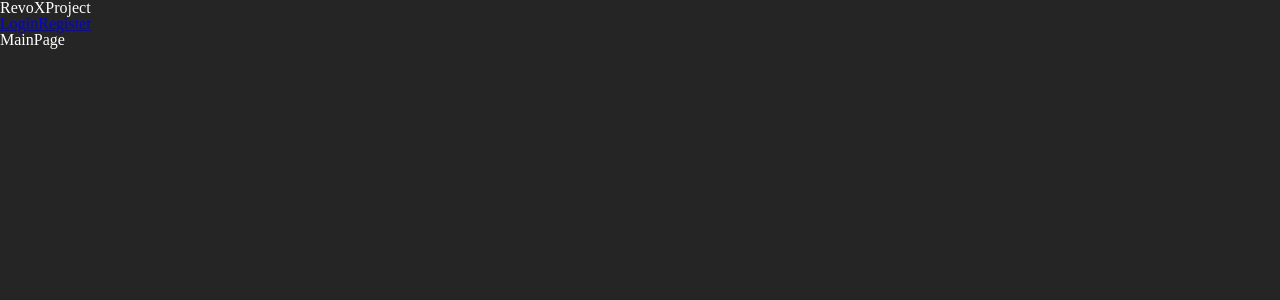
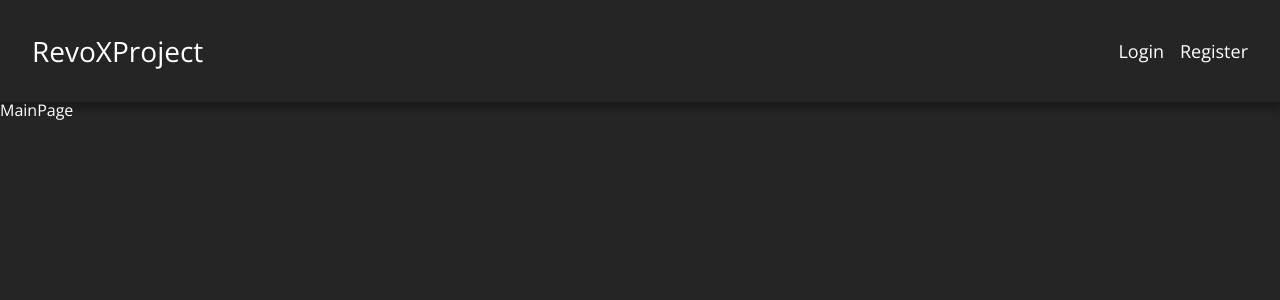
Before and after one commit to LeandroVictor666/revoxproject-app, a React (Vite) app: page / in a window 1280 px wide. Shown: the top 300 px of the page. Built offline with nearby package versions, Linux system fonts and the light colour scheme.

Commit message:
style(headercomponent): stylized header component

```diff
--- a/src/Components/Header/Header.tsx
+++ b/src/Components/Header/Header.tsx
@@ -1,4 +1,5 @@
 import Styles from "../../Styles/app.module.css";
+
 const Header = (): JSX.Element => {
   return (
     <header>
@@ -7,8 +8,12 @@ const Header = (): JSX.Element => {
       </div>
       <div className={Styles.lastSection}>
         <nav>
-          <a href="/login">Login</a>
-          <a href="/register">Register</a>
+          <a href="/login" id="login-btn">
+            Login
+          </a>
+          <a href="/register" style={{ marginLeft: "16px" }}>
+            Register
+          </a>
         </nav>
       </div>
     </header>
--- /dev/null
+++ b/src/Styles/_scss/_fonts-import.scss
@@ -0,0 +1 @@
+@import url("https://fonts.googleapis.com/css2?family=Open+Sans:ital,wght@0,300;0,400;0,500;0,600;0,700;0,800;1,300;1,400;1,500;1,600;1,700;1,800&display=swap");
--- a/src/Styles/_scss/_globals.scss
+++ b/src/Styles/_scss/_globals.scss
@@ -1,4 +1,7 @@
 @import "reset-css.scss";
+@import "fonts-import.scss";
+
 body {
-  background-color: #252525;
+  font-family: Open Sans;
+  transition: 0.8s;
 }
--- /dev/null
+++ b/src/Styles/_scss/_header.scss
@@ -0,0 +1,34 @@
+header {
+  box-shadow: 0px 8px 6px 0px rgba(0, 0, 0, 0.25);
+  display: flex;
+  justify-content: space-between;
+  align-items: center;
+  padding: 32px;
+
+  .firstSection {
+    color: #fff;
+    text-align: center;
+    font-family: Open Sans;
+    font-size: 28px;
+    font-style: normal;
+    font-weight: 400;
+    line-height: normal;
+    p{
+      cursor: default;
+    }
+  }
+
+  .lastSection {
+    nav {
+      a {
+        text-decoration: none;
+        color: white;
+        font-family: Open Sans;
+        font-size: 18px;
+      }
+      a:hover {
+        color: #b1b1b1;
+      }
+    }
+  }
+}
--- a/src/Styles/_scss/app.scss
+++ b/src/Styles/_scss/app.scss
@@ -1 +1,2 @@
 @import "globals.scss";
+@import "header.scss";
--- a/src/Styles/app.module.css
+++ b/src/Styles/app.module.css
@@ -1 +1 @@
-html,body,div,span,applet,object,iframe,h1,h2,h3,h4,h5,h6,p,blockquote,pre,a,abbr,acronym,address,big,cite,code,del,dfn,em,img,ins,kbd,q,s,samp,small,strike,strong,sub,sup,tt,var,b,u,i,center,dl,dt,dd,ol,ul,li,fieldset,form,label,legend,table,caption,tbody,tfoot,thead,tr,th,td,article,aside,canvas,details,embed,figure,figcaption,footer,header,hgroup,menu,nav,output,ruby,section,summary,time,mark,audio,video{margin:0;padding:0;border:0;font-size:100%;font:inherit;vertical-align:baseline}article,aside,details,figcaption,figure,footer,header,hgroup,menu,nav,section{display:block}body{line-height:1}ol,ul{list-style:none}blockquote,q{quotes:none}blockquote:before,blockquote:after,q:before,q:after{content:"";content:none}table{border-collapse:collapse;border-spacing:0}body{background-color:#252525}/*# sourceMappingURL=app.module.css.map */
+@import"https://fonts.googleapis.com/css2?family=Open+Sans:ital,wght@0,300;0,400;0,500;0,600;0,700;0,800;1,300;1,400;1,500;1,600;1,700;1,800&display=swap";html,body,div,span,applet,object,iframe,h1,h2,h3,h4,h5,h6,p,blockquote,pre,a,abbr,acronym,address,big,cite,code,del,dfn,em,img,ins,kbd,q,s,samp,small,strike,strong,sub,sup,tt,var,b,u,i,center,dl,dt,dd,ol,ul,li,fieldset,form,label,legend,table,caption,tbody,tfoot,thead,tr,th,td,article,aside,canvas,details,embed,figure,figcaption,footer,header,hgroup,menu,nav,output,ruby,section,summary,time,mark,audio,video{margin:0;padding:0;border:0;font-size:100%;font:inherit;vertical-align:baseline}article,aside,details,figcaption,figure,footer,header,hgroup,menu,nav,section{display:block}body{line-height:1}ol,ul{list-style:none}blockquote,q{quotes:none}blockquote:before,blockquote:after,q:before,q:after{content:"";content:none}table{border-collapse:collapse;border-spacing:0}body{font-family:Open Sans;transition:.8s}header{box-shadow:0px 8px 6px 0px rgba(0,0,0,.25);display:flex;justify-content:space-between;align-items:center;padding:32px}header .firstSection{color:#fff;text-align:center;font-family:Open Sans;font-size:28px;font-style:normal;font-weight:400;line-height:normal}header .firstSection p{cursor:default}header .lastSection nav a{text-decoration:none;color:#fff;font-family:Open Sans;font-size:18px}header .lastSection nav a:hover{color:#b1b1b1}/*# sourceMappingURL=app.module.css.map */
--- a/src/Styles/global.css
+++ b/src/Styles/global.css
@@ -1,4 +1,8 @@
+
+
+
 body {
   background-color: #252525;
   color: white;
+
 }
```
Also changed, not shown: 1 other file (tests, documents, lock files or other folders).
